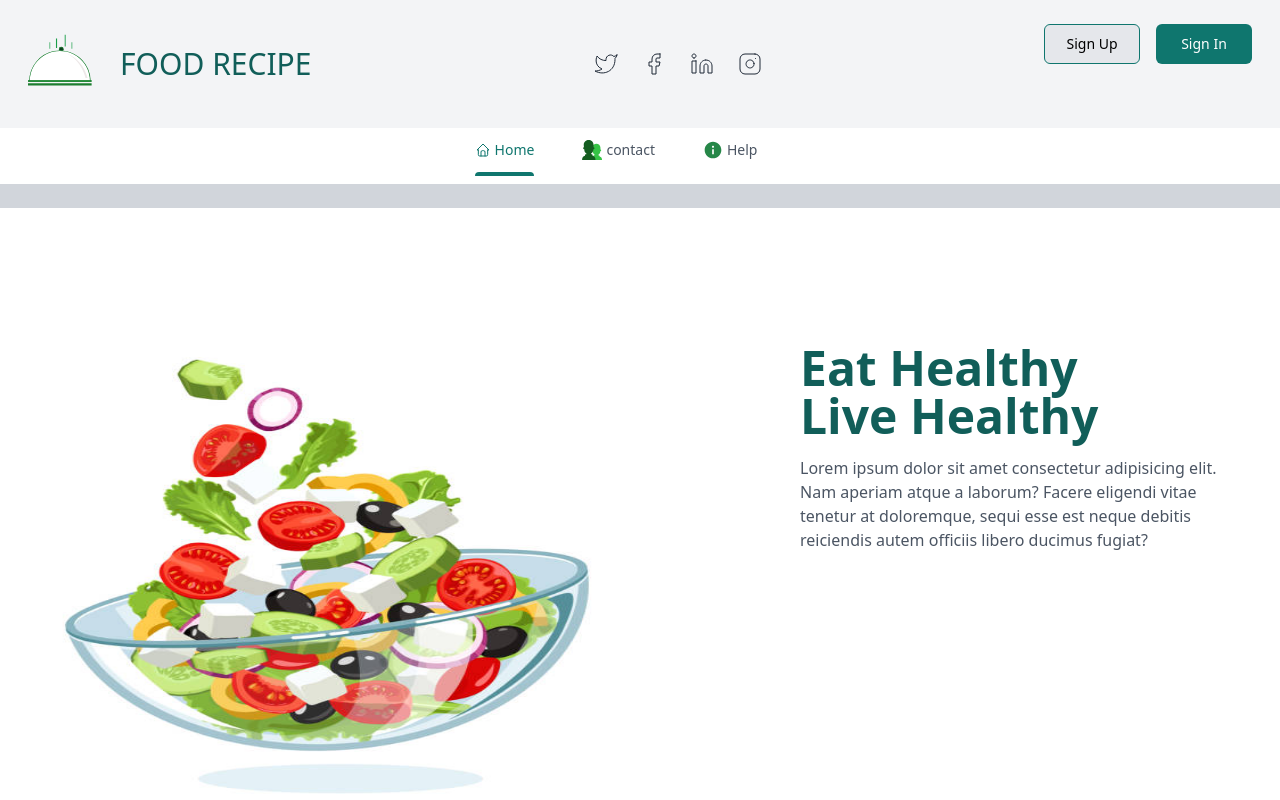
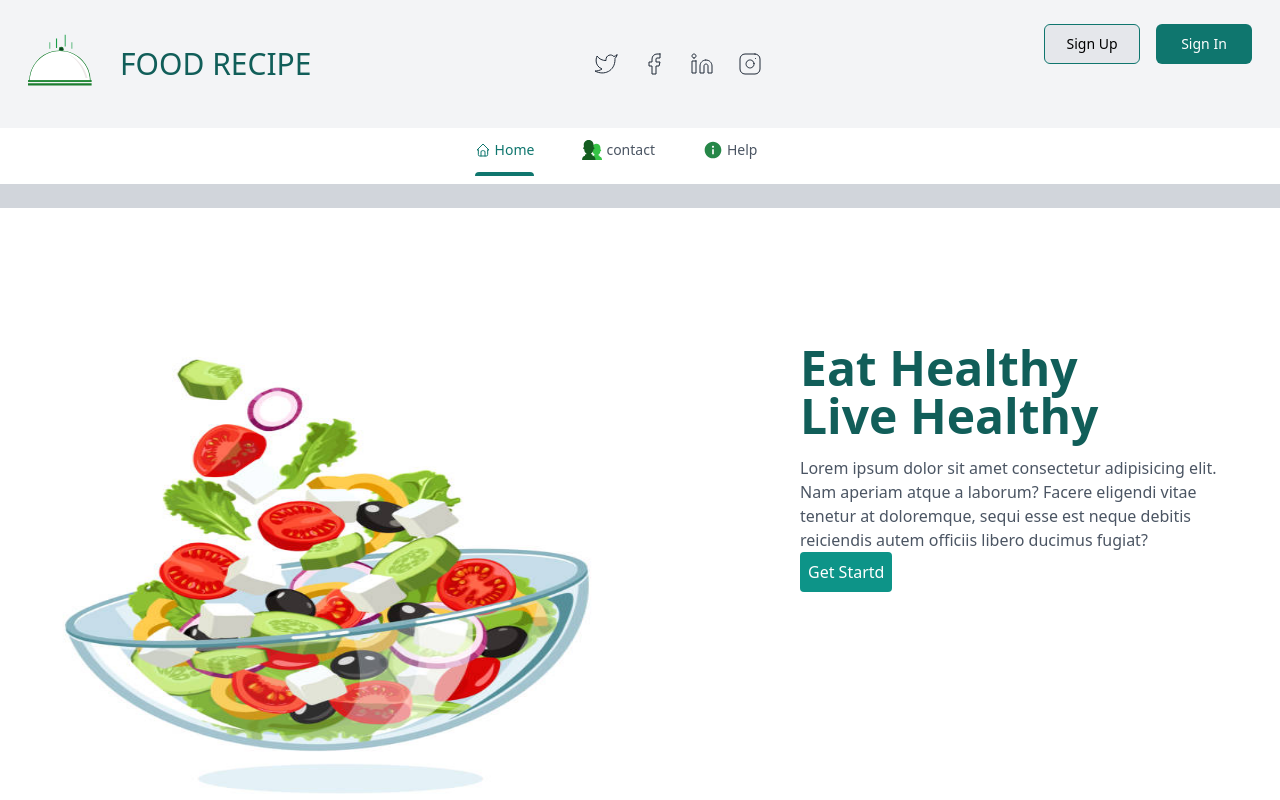
Before and after one commit to yadamoon/food-recipe, a React (Vite) app: page / in a window 1280 px wide. Shown: the top 800 px of the page. Built offline with nearby package versions, Linux system fonts and the light colour scheme.

Commit message:
add button Get Start

```diff
--- a/src/components/Navs/Home.jsx
+++ b/src/components/Navs/Home.jsx
@@ -71,6 +71,10 @@ export const FoodForHealthy = () => {
             esse est neque debitis reiciendis autem officiis libero ducimus
             fugiat?
           </p>
+
+          <button className="bg-teal-600 text-white p-2 rounded space-y-6">
+            Get Startd
+          </button>
         </div>
       </div>
     </>
```
